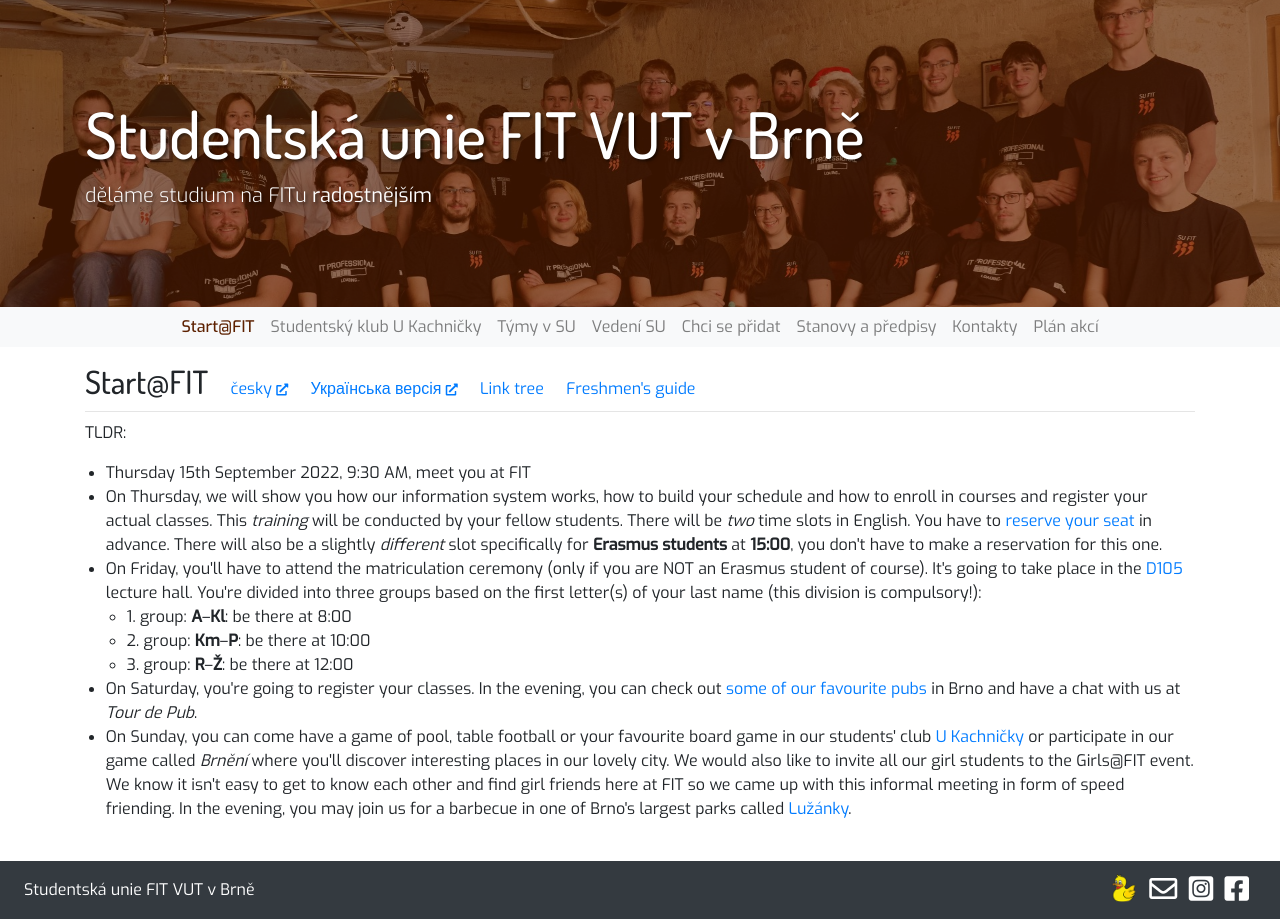
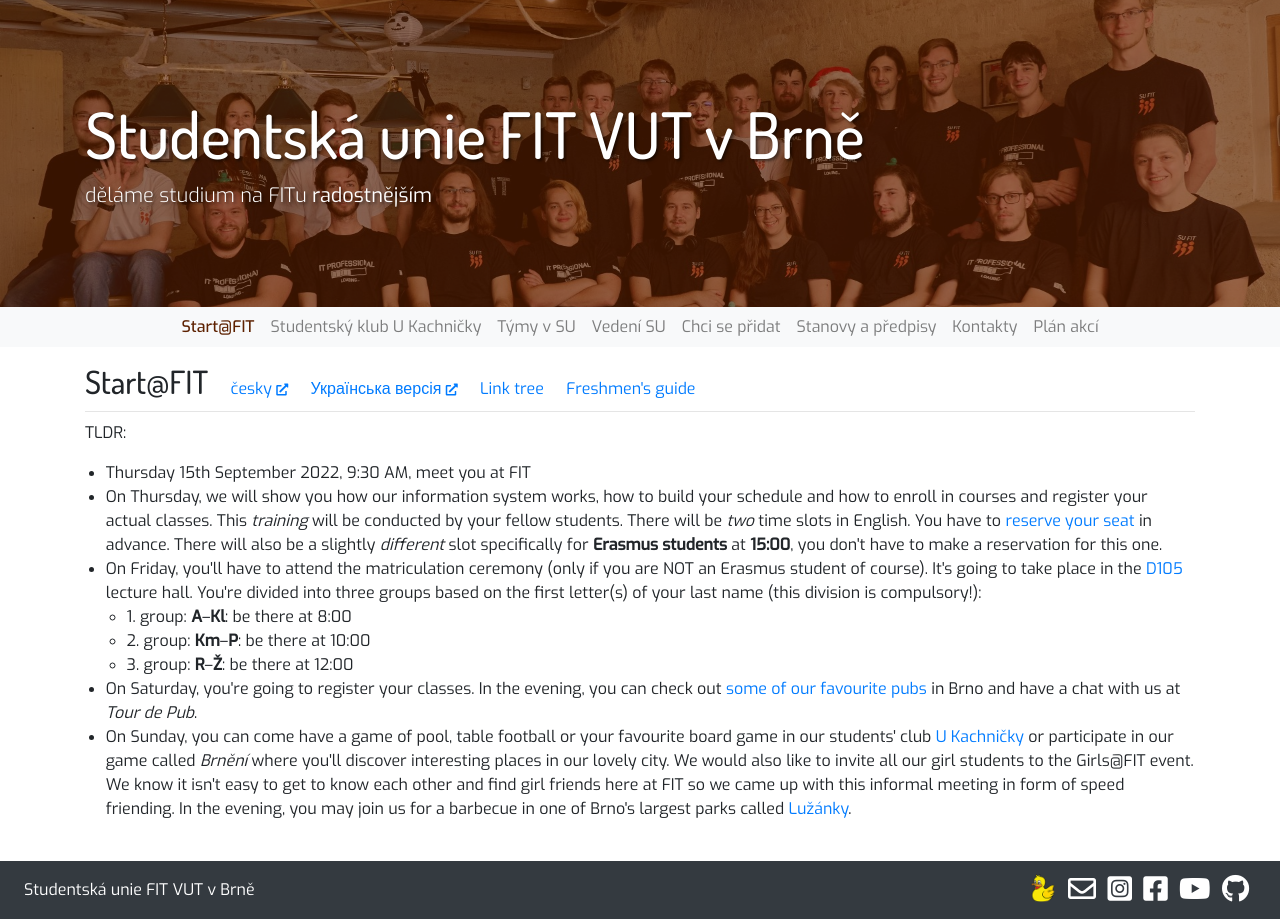
Before and after one commit to su-fit-vut/static-web, a plain HTML site: page start.en.html in a window 1280 px wide. Drawn offline with Linux system fonts and the light colour scheme.

Commit message:
Add missing links and their icons to footers

```diff
--- a/start.en.html
+++ b/start.en.html
@@ -146,6 +146,8 @@
             <a href="mailto:vedeni@su.fit.vutbr.cz"><i class="far fa-envelope"></i></a>
             <a href="https://www.instagram.com/sufitvut"><i class="fab fa-instagram-square"></i></a>
             <a href="https://www.facebook.com/SUFITVUT/"><i class="fab fa-facebook-square"></i></a>
+            <a href="https://www.youtube.com/channel/UC3agzO4scV5HiJpkJV8KqmA"><i class="fab fa-youtube"></i></a>
+            <a href="https://github.com/su-fit-vut"><i class="fab fa-github"></i></a>
         </div>
     </div>
 </footer>
```
Also changed, not shown: index.html (+1 -0 lines), start.html (+2 -0 lines), start.ua.html (+2 -0 lines).
